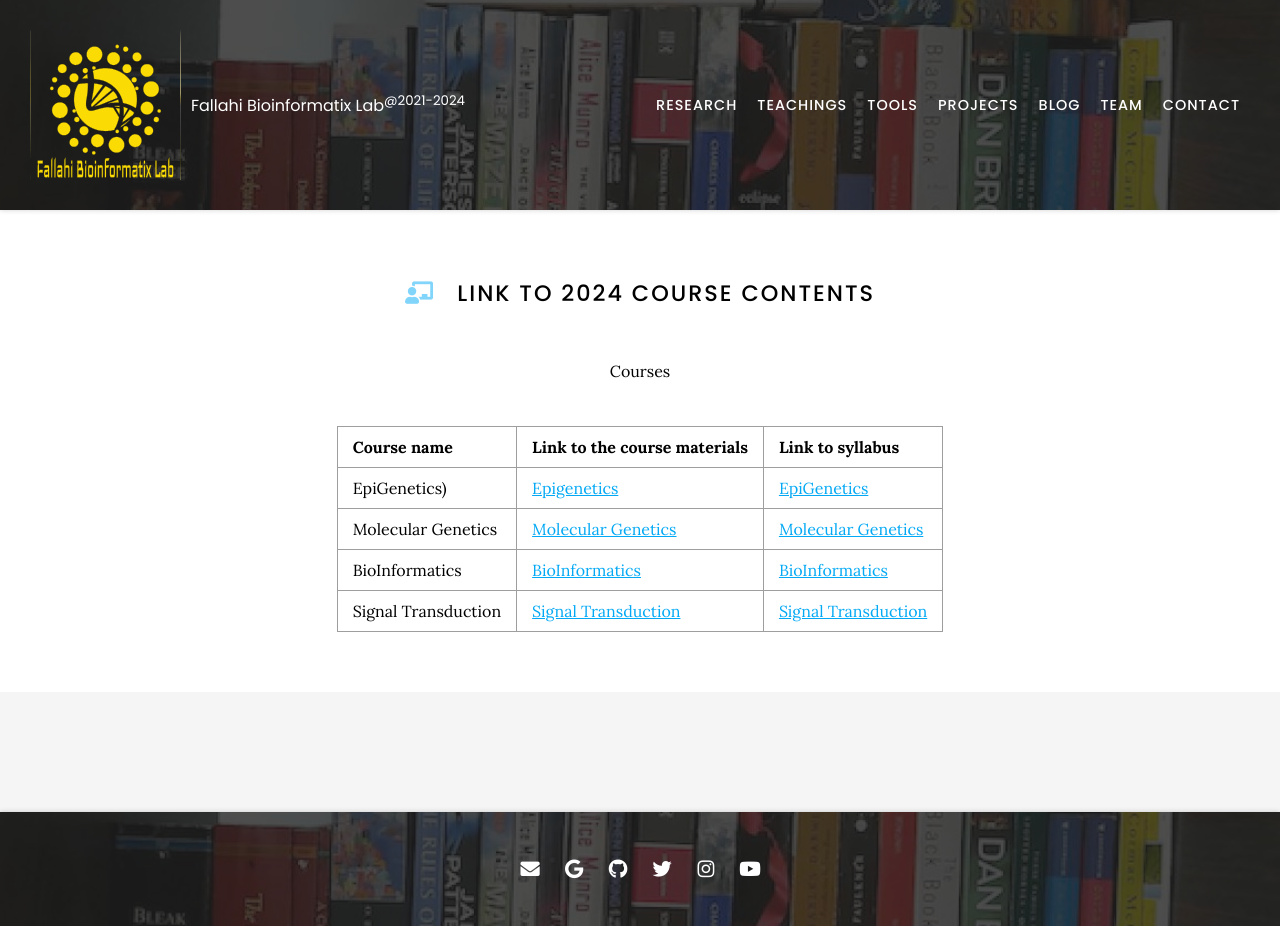
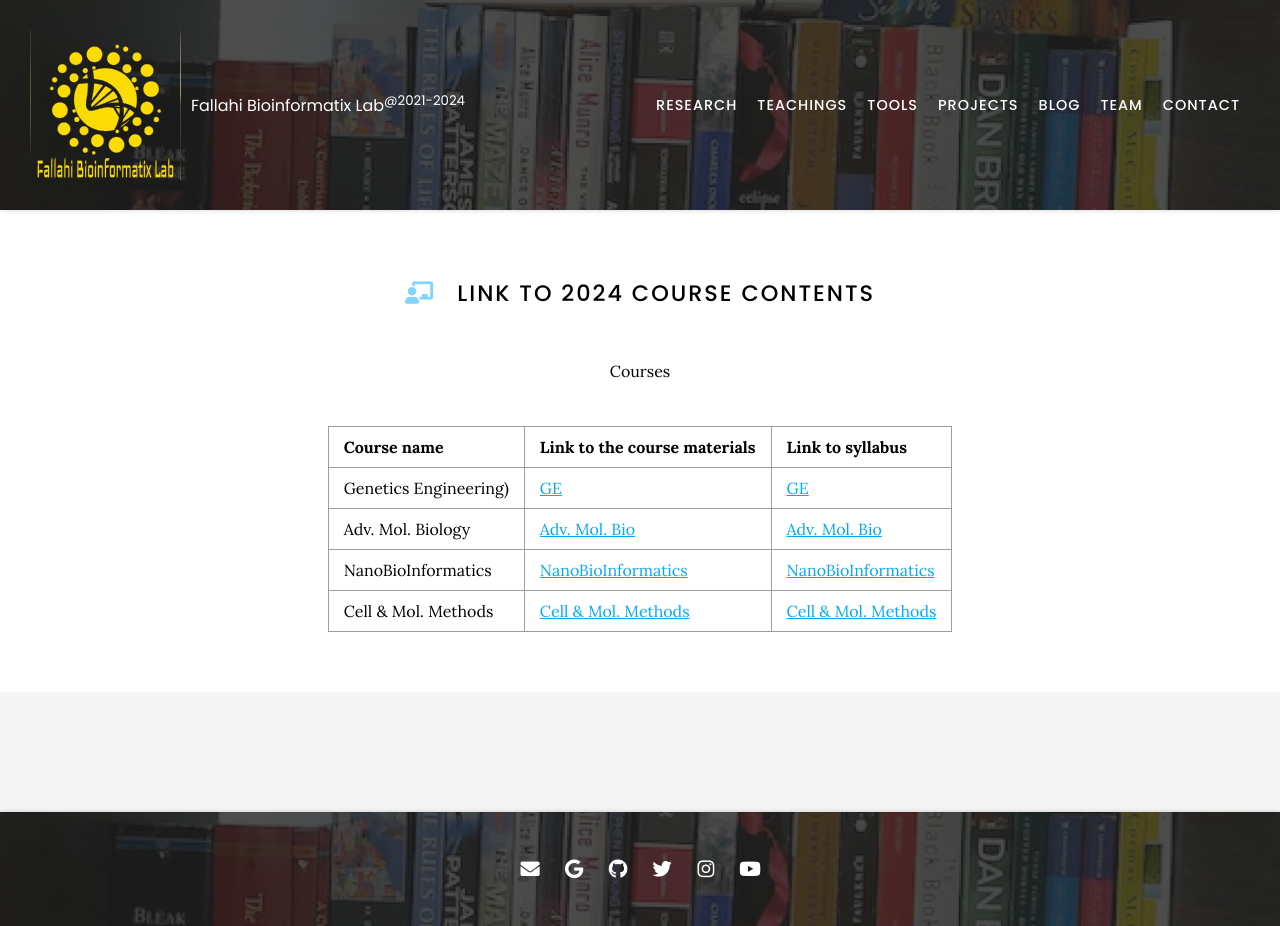
Before and after one commit to Hossein-Fallahi/Fallahi-Bioinformatics-Lab, a Jekyll site: the page built from Teaching/index.md, in a window 1280 px wide. Built offline with Jekyll 4.4.1, drawn with Linux system fonts in a browser that asks for light colours; nearby versions of some CDN libraries.

Commit message:
Update index.md

```diff
--- a/Teaching/index.md
+++ b/Teaching/index.md
@@ -15,10 +15,10 @@ Courses
 
 |Course name|	Link to the course materials|	Link to syllabus|
 | :---         |     :---      |          :--- |
-|EpiGenetics)|	[Epigenetics](https://docs.google.com/spreadsheets/d/1d0IdDZt5tCLuBp3o8G3yaiy5lqfV_9W5rOaVplBkHlA/edit?usp=sharing)|	[EpiGenetics](https://drive.google.com/file/d/11GdXaoX5mOR8Sm0afVU5Klzp6awHdy_Z/view?usp=share_link)|
-|Molecular Genetics|	[Molecular Genetics](https://docs.google.com/spreadsheets/d/1uuE9kQu2dO3EAXSYCRPWqGy86dqS5iCnbOITNHp_NUw/edit?usp=drive_link)|	[Molecular Genetics](https://drive.google.com/file/d/1uAN6GM4P9MqPt97l7Dj9QXVc-BnvbMF0/view?usp=drive_link)|
-|BioInformatics|	[BioInformatics](https://docs.google.com/spreadsheets/d/1sl7o6rG-Elo041N170dXAGUlCxBxZtb7tpTuklbiwo4/edit?usp=drive_link)|	[BioInformatics]()|
-|Signal Transduction|	[Signal Transduction](https://docs.google.com/spreadsheets/d/1uvZI5nhO9s0jFphAX6UQGGk1D_htNRTSiUPhw5szoE0/edit?usp=drive_link)|	[Signal Transduction](https://drive.google.com/file/d/1L1VANCHzEXhyXAEE43DNS4_AwzLWnOXN/view?usp=drive_link)|
+|Genetics Engineering)|	[GE](https://docs.google.com/spreadsheets/u/0/d/1fpiKJ-WMVQmoNc4lJlSeQeTlLad1Lzp7k1ZusvsG25I/edit)|	[GE](https://drive.google.com/file/d/1y8JSD8hfIQETUKbDeZNMkKWB6m1ws1yA/view?usp=sharing)|
+|Adv. Mol. Biology|	[Adv. Mol. Bio](https://docs.google.com/spreadsheets/u/0/d/1S4SY0pgTcgFESI8U7vhl-rD-mh76QpHoizZUkhoFSoA/edit)|	[Adv. Mol. Bio](https://drive.google.com/file/d/1GjHaOP9l3igo8l5X5ZuFOlM68ViQUgiJ/view?usp=sharing)|
+|NanoBioInformatics|	[NanoBioInformatics](https://docs.google.com/spreadsheets/d/1sl7o6rG-Elo041N170dXAGUlCxBxZtb7tpTuklbiwo4/edit?usp=drive_link)|	[NanoBioInformatics]()|
+|Cell & Mol. Methods|	[Cell & Mol. Methods](https://docs.google.com/spreadsheets/u/0/d/1JFPB4lk2YJFtb3NQLwNcAaLns-3v9jYhbQAJufPPVTs/edit)|	[Cell & Mol. Methods](https://drive.google.com/file/d/1cLRmsMCXwrBVvUPLhGOdAkSWW1LJ8aPr/view?usp=sharing)|
 
 {:.center}
 
```
